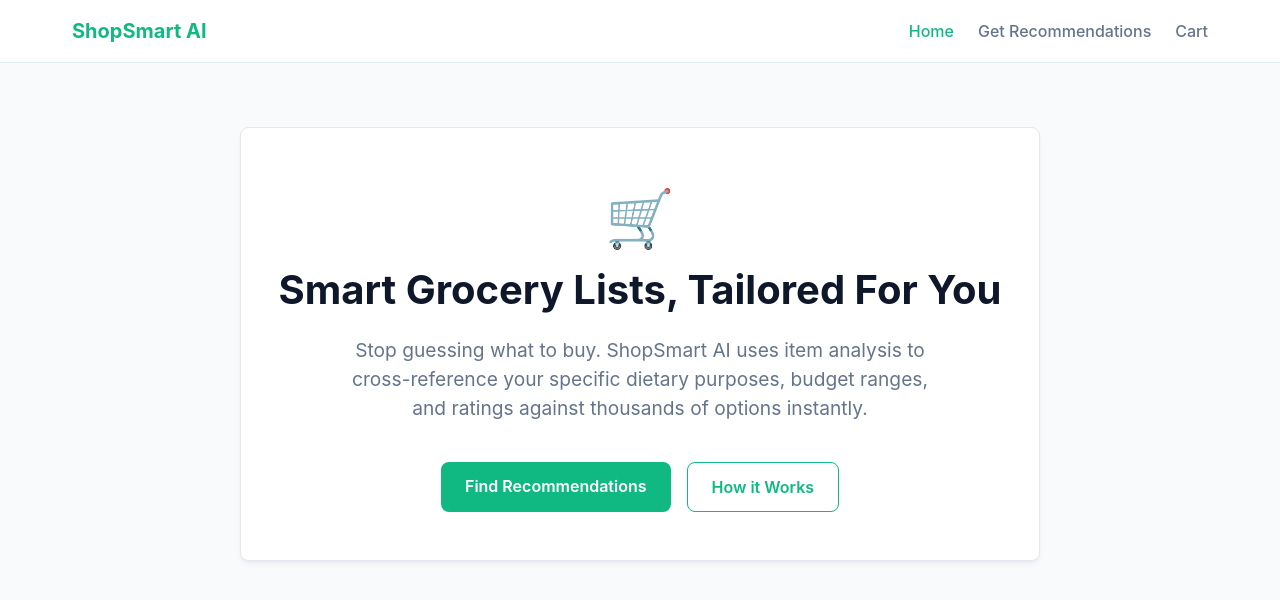
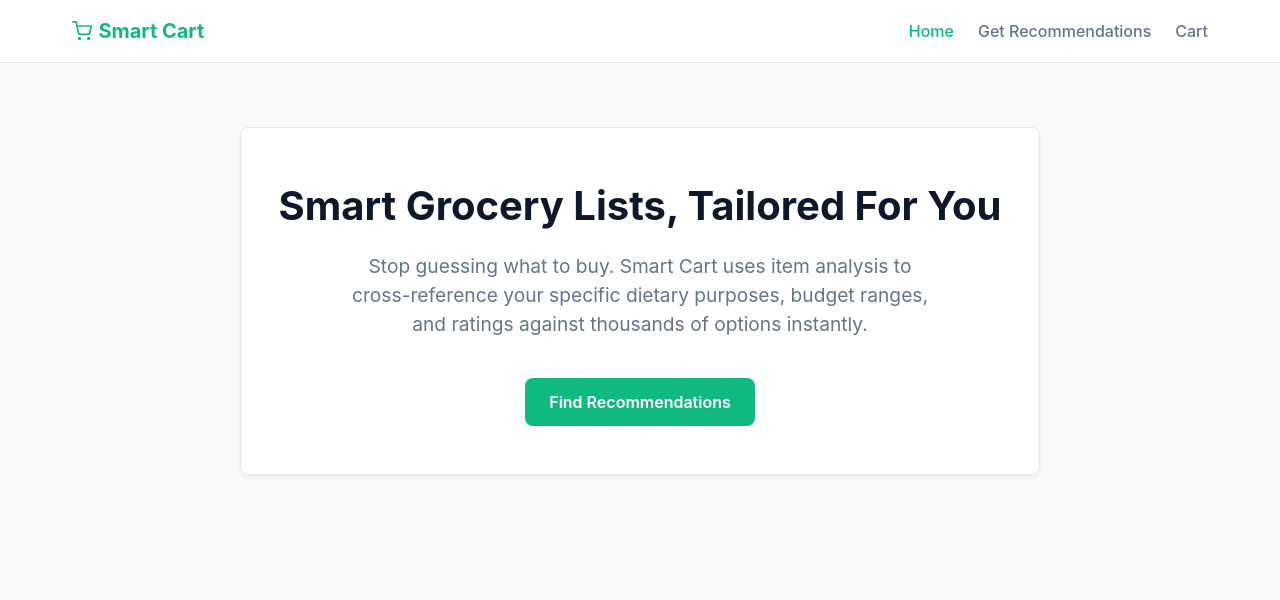
Before and after one commit to AADITSAURAV/Shopsmart-ai, a React (Vite) app in the folder frontend/: page / in a window 1280 px wide. Shown: the top 600 px of the page. Built offline with nearby package versions, Linux system fonts and the light colour scheme.

Commit message:
chore: rename app to Smart Cart, remove unused About page

```diff
--- a/frontend/index.html
+++ b/frontend/index.html
@@ -3,7 +3,7 @@
   <head>
     <meta charset="UTF-8" />
     <meta name="viewport" content="width=device-width, initial-scale=1.0" />
-    <title>ShopSmart AI</title>
+    <title>Smart Cart</title>
   </head>
   <body>
     <div id="root"></div>
--- a/frontend/src/App.tsx
+++ b/frontend/src/App.tsx
@@ -5,6 +5,16 @@ import RecommendForm from './pages/RecommendForm'
 import RecommendResults from './pages/RecommendResults'
 import ProductDetail from './pages/ProductDetail'
 import Cart from './pages/Cart'
+
+function CartIcon() {
+  return (
+    <svg width="20" height="20" viewBox="0 0 24 24" fill="none" stroke="currentColor" strokeWidth="2" strokeLinecap="round" strokeLinejoin="round">
+      <circle cx="9" cy="21" r="1"></circle>
+      <circle cx="20" cy="21" r="1"></circle>
+      <path d="M1 1h4l2.68 13.39a2 2 0 0 0 2 1.61h9.72a2 2 0 0 0 2-1.61L23 6H6"></path>
+    </svg>
+  )
+}
 
 function NavCartLink() {
   const { items } = useCart()
@@ -22,8 +32,9 @@ function App() {
         <div className="app-wrapper">
           <nav className="navbar">
             <div className="nav-container">
-              <NavLink to="/" className="nav-brand">
-                ShopSmart AI
+              <NavLink to="/" className="nav-brand" style={{ display: 'flex', alignItems: 'center', gap: '0.4rem' }}>
+                <CartIcon />
+                Smart Cart
               </NavLink>
               <ul className="nav-links">
                 <li>
--- a/frontend/src/pages/Home.tsx
+++ b/frontend/src/pages/Home.tsx
@@ -3,18 +3,14 @@ import { Link } from 'react-router-dom'
 export default function Home() {
   return (
     <div className="card" style={{ maxWidth: '800px', margin: '4rem auto', textAlign: 'center', padding: '3rem 2rem' }}>
-      <span style={{ fontSize: '3.5rem' }}>🛒</span>
       <h1 style={{ fontSize: '2.5rem', marginBottom: '1rem', color: '#0f172a' }}>Smart Grocery Lists, Tailored For You</h1>
       <p style={{ fontSize: '1.2rem', color: '#64748b', marginBottom: '2.5rem', maxWidth: '600px', margin: '0 auto 2.5rem' }}>
-        Stop guessing what to buy. ShopSmart AI uses item analysis to cross-reference your specific dietary purposes, budget ranges, and ratings against thousands of options instantly.
+        Stop guessing what to buy. Smart Cart uses item analysis to cross-reference your specific dietary purposes, budget ranges, and ratings against thousands of options instantly.
       </p>
       <div style={{ display: 'flex', gap: '1rem', justifyContent: 'center' }}>
         <Link to="/recommend" className="btn">
           Find Recommendations
         </Link>
-        <Link to="/about" className="btn btn-secondary">
-          How it Works
-        </Link>
       </div>
     </div>
   )
```
Also changed, not shown: frontend/src/pages/About.tsx (deleted, +0 -33 lines).
